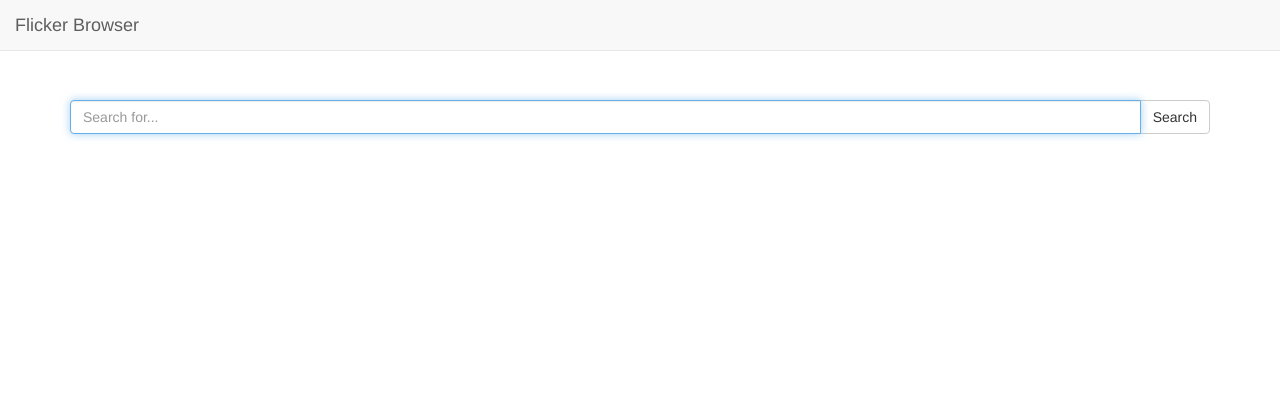
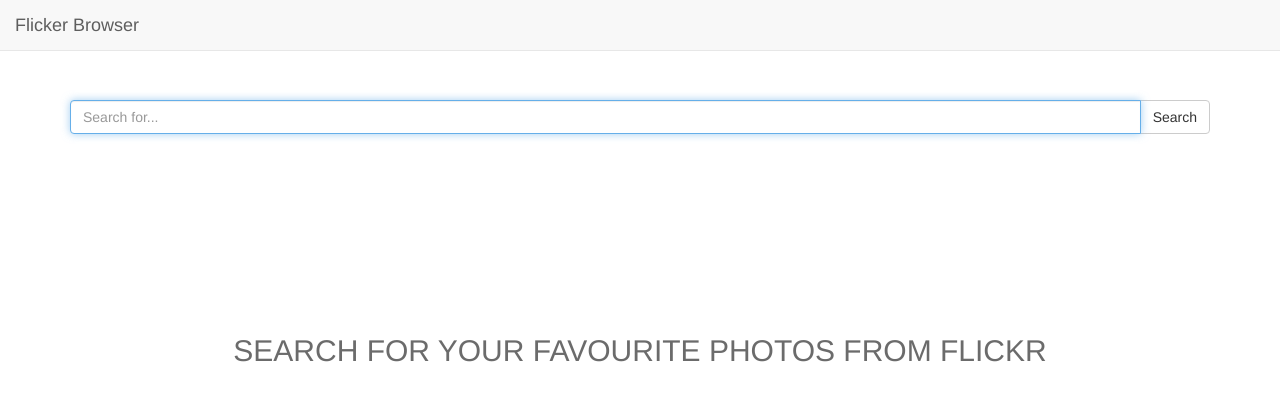
Before and after one commit to Kushtrim17/flicker-api-app, a plain HTML site: page index.html in a window 1280 px wide. Shown: the top 400 px of the page. Drawn offline with nearby package versions, Linux system fonts and the light colour scheme.

Commit message:
Small changes

```diff
--- a/css/style.css
+++ b/css/style.css
@@ -47,3 +47,8 @@
 {
     border: 1px solid #428bca;
 }
+#message_txt
+{
+    margin-top: 170px;
+    opacity: 0.72;
+}
--- a/index.html
+++ b/index.html
@@ -29,7 +29,7 @@
             </div>
             <div class = "row">
                 <div id = "photos_div" class = "col-md-12 col-sm-12">
-
+                    <center><h2 id = 'message_txt'>SEARCH FOR YOUR FAVOURITE PHOTOS FROM FLICKR</h2></center>
                 </div>
                 <div id = "photos_thumbnail" class = "col-md-12 col-sm-12">
 
```
